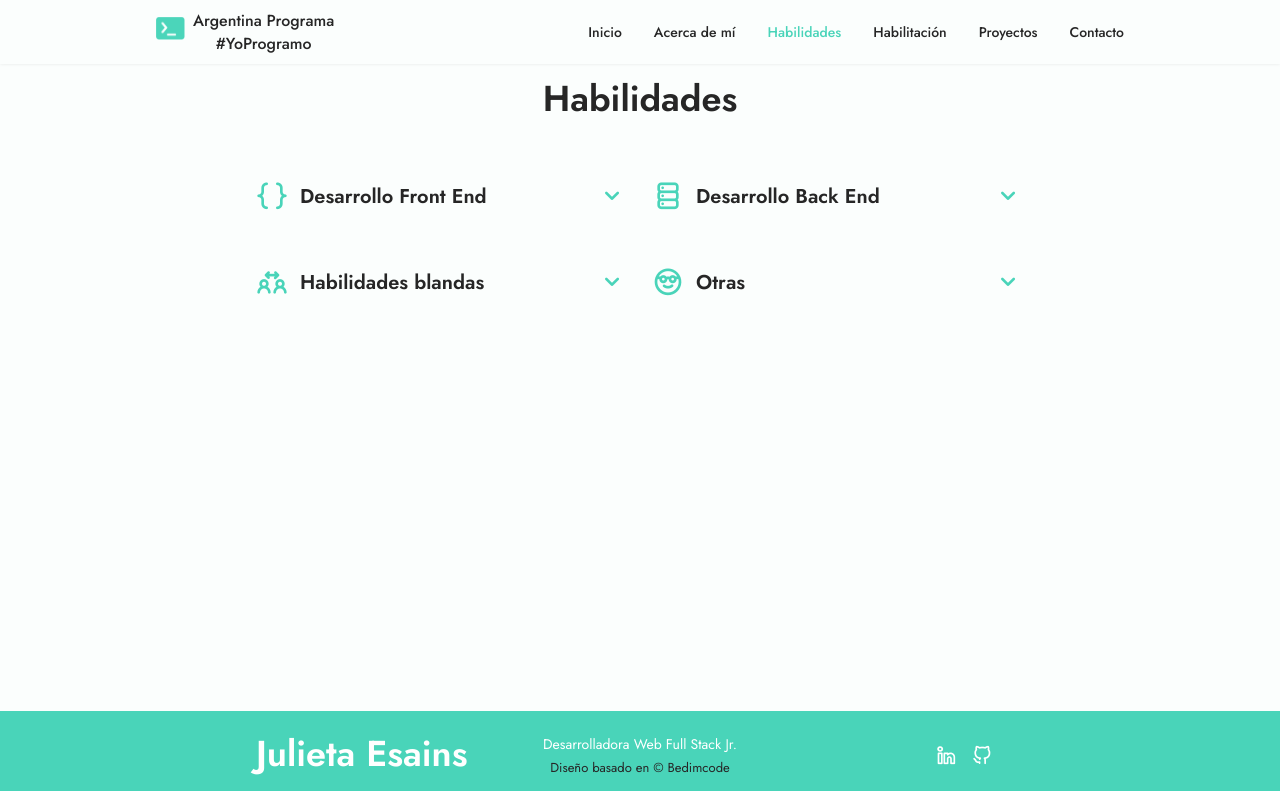
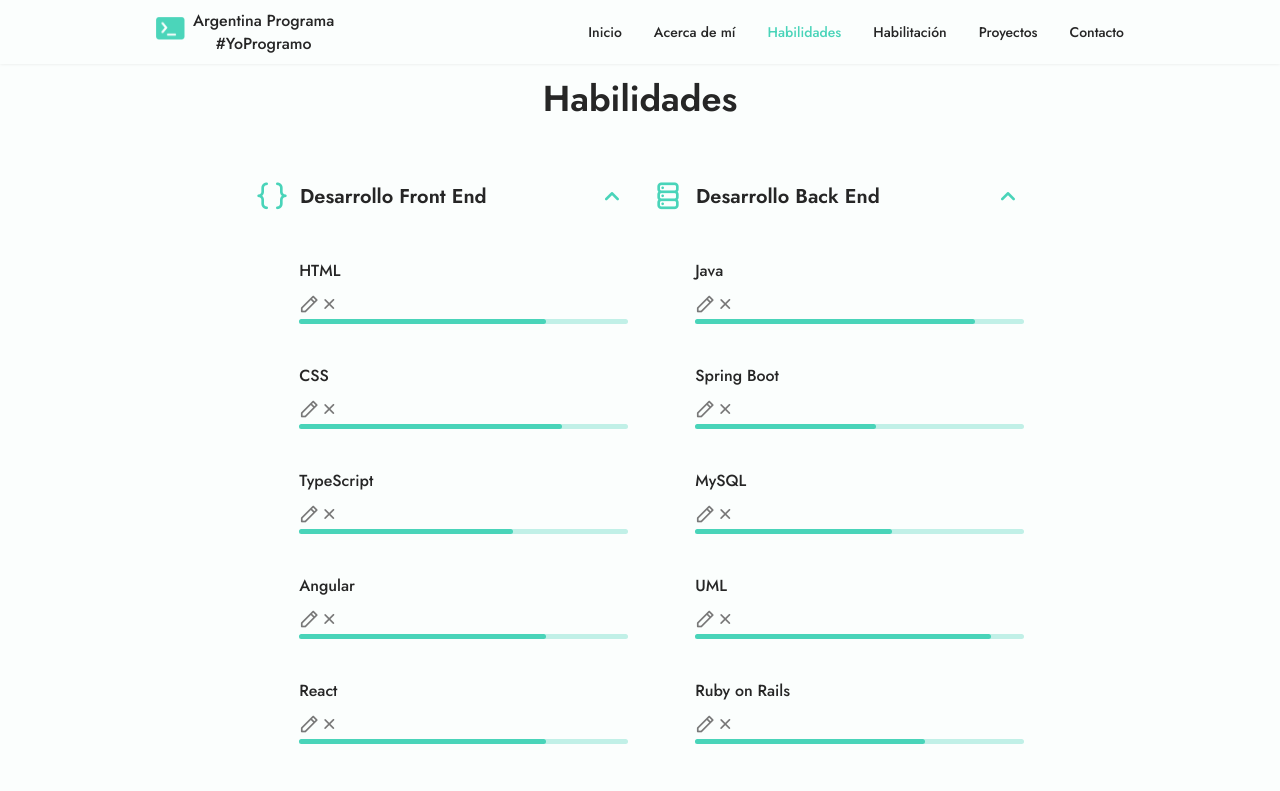
Before and after one commit to JulietaEsains/portfolio_front_end, an Angular app: page /skills in a window 1280 px wide. Shown: the top 791 px of the page. Built offline with nearby package versions, Linux system fonts and the light colour scheme; data requests are answered from the project's data file.

Commit message:
implementación de http delete en las habilidades

```diff
--- a/db.json
+++ b/db.json
@@ -11,45 +11,123 @@
     "cv": "assets/pdf/Curriculum Vitae - Julieta Esains.pdf"
   },
   "skillTabs": [
-        {"title": "Desarrollo Front End", "iconClass": "uil uil-brackets-curly",
+    {
+      "id": 1,
+      "title": "Desarrollo Front End",
+      "iconClass": "uil uil-brackets-curly",
       "skills": [
-                {"id": 1, "name": "HTML", "percentage": 75},
-                {"id": 2, "name": "CSS", "percentage": 80},
-                {"id": 3, "name": "JavaScript", "percentage": 65},
-                {"id": 4, "name": "Angular", "percentage": 75},
-                {"id": 5, "name": "React", "percentage": 75}
+        {
+          "id": 1,
+          "name": "HTML",
+          "percentage": 75
+        },
+        {
+          "id": 2,
+          "name": "CSS",
+          "percentage": 80
+        },
+        {
+          "id": 3,
+          "name": "TypeScript",
+          "percentage": 65
+        },
+        {
+          "id": 4,
+          "name": "Angular",
+          "percentage": 75
+        },
+        {
+          "id": 5,
+          "name": "React",
+          "percentage": 75
+        }
+      ],
+      "open": true
+    },
+    {
+      "id": 2,
+      "title": "Desarrollo Back End",
+      "iconClass": "uil uil-server-alt",
+      "skills": [
+        {
+          "id": 6,
+          "name": "Java",
+          "percentage": 85
+        },
+        {
+          "id": 7,
+          "name": "Spring Boot",
+          "percentage": 55
+        },
+        {
+          "id": 8,
+          "name": "MySQL",
+          "percentage": 60
+        },
+        {
+          "id": 9,
+          "name": "UML",
+          "percentage": 90
+        },
+        {
+          "id": 10,
+          "name": "Ruby on Rails",
+          "percentage": 70
+        }
+      ],
+      "open": true
+    },
+    {
+      "id": 3,
+      "title": "Habilidades blandas",
+      "iconClass": "uil uil-user-arrows",
+      "skills": [
+        {
+          "id": 11,
+          "name": "Trabajo en equipo",
+          "percentage": 60
+        },
+        {
+          "id": 12,
+          "name": "Organización",
+          "percentage": 85
+        },
+        {
+          "id": 13,
+          "name": "Manejo del tiempo",
+          "percentage": 70
+        },
+        {
+          "id": 14,
+          "name": "Resolución de problemas",
+          "percentage": 75
+        }
       ],
       "open": false
     },
-        {"title": "Desarrollo Back End", "iconClass": "uil uil-server-alt",
+    {
+      "id": 4,
+      "title": "Otras",
+      "iconClass": "uil uil-nerd",
       "skills": [
-                {"id": 6, "name": "Java", "percentage": 85},
-                {"id": 7, "name": "Spring Boot", "percentage": 55},
-                {"id": 8, "name": "MySQL", "percentage": 60},
-                {"id": 9, "name": "UML", "percentage": 90},
-                {"id": 10, "name": "Ruby on Rails", "percentage": 70}
-            ],
-            "open": false
+        {
+          "id": 15,
+          "name": "Inglés",
+          "percentage": 80
         },
-        {"title": "Habilidades blandas", "iconClass": "uil uil-user-arrows",
-            "skills": [
-                {"id": 11, "name": "Trabajo en equipo", "percentage": 60},
-                {"id": 12, "name": "Organización", "percentage": 85},
-                {"id": 13, "name": "Manejo del tiempo", "percentage": 70},
-                {"id": 14, "name": "Resolución de problemas", "percentage": 75}
-            ],
-            "open": false
-        },
-        {"title": "Otras", "iconClass": "uil uil-nerd",
-            "skills": [
-                {"id": 15, "name": "Inglés", "percentage": 80},
-                {"id": 16, "name": "Lunacy", "percentage": 55}
+        {
+          "id": 16,
+          "name": "Lunacy",
+          "percentage": 55
+        }
       ],
       "open": false
     }
   ],
   "qualificationTabs": [
-        {"name": "education", "items": [
+    {
+      "name": "education",
+      "items": [
         {
           "id": 1,
           "title": "Departamento de Aplicación Docente",
@@ -90,8 +168,11 @@
           "end": "Dic. 2021",
           "pictureUrl": "/assets/img/headerArgentinaPrograma.png"
         }
-        ]},
-        {"name": "experience", "items": [
+      ]
+    },
+    {
+      "name": "experience",
+      "items": [
         {
           "id": 6,
           "title": "Tutora autónoma",
@@ -100,7 +181,8 @@
           "end": "2021",
           "pictureUrl": ""
         }
-        ]}
+      ]
+    }
   ],
   "projects": [
     {
--- a/src/app/components/home/home.component.html
+++ b/src/app/components/home/home.component.html
@@ -21,7 +21,8 @@
             <div class="home__img">
                 <img
                     [src]="home.bannerSrc"
-                    alt="Julieta Esains Banner" class="home__img-banner"
+                    alt="Julieta Esains Banner"
+                    class="home__img-banner"
                 >
             </div>
 
@@ -30,7 +31,13 @@
                 <h3 class="home__subtitle">{{home.subtitle}}</h3>
                 <p class="home__description">
                     {{home.description}}
+                    <i
+                        class="uil uil-pen edit"
+                        (click)="updateHome()"
+                    >
+                    </i>
                 </p>
+                <!-- TODO: agregar botón que lleve a la parte de contacto -->
             </div>
         </div>
     </div>
--- a/src/app/components/home/home.component.ts
+++ b/src/app/components/home/home.component.ts
@@ -1,5 +1,6 @@
 import { Component, OnInit } from '@angular/core';
 import { Home } from 'src/app/interfaces';
+import { HomeService } from 'src/app/services/home.service';
 import { PortfolioService } from 'src/app/services/portfolio.service';
 
 @Component({
@@ -16,11 +17,15 @@ export class HomeComponent implements OnInit {
   }
 
   constructor(
-    private portfolioService: PortfolioService
+    private portfolioService: PortfolioService,
+    private homeService: HomeService
   ) { }
 
   ngOnInit(): void {
     this.portfolioService.getData('home').subscribe(data => this.home = data)
   }
 
+  updateHome() {
+    this.homeService.updateHome().subscribe(data => this.home = data)
+  }
 }
--- a/src/app/components/skills/skills.component.html
+++ b/src/app/components/skills/skills.component.html
@@ -27,6 +27,18 @@
                 <div class="skills_data">
                     <div class="skills__title">
                         <h3 class="skills__name">{{skill.name}}</h3>
+                        <div class="skills__edit">
+                            <i
+                                class="uil uil-pen edit"
+                                (click)="updateSkill(skillTab, skillTab.skills)"
+                            >
+                            </i>
+                            <i
+                            class="uil uil-times delete delete-skill"
+                            (click)="deleteSkill(skillTab, skill)"
+                            >
+                            </i>
+                        </div>
                     </div>
                     <div class="skills__bar">
                         <span
--- a/src/app/components/skills/skills.component.ts
+++ b/src/app/components/skills/skills.component.ts
@@ -1,6 +1,7 @@
 import { Component, OnInit } from '@angular/core';
-import { SkillTab } from 'src/app/interfaces';
+import { Skill, SkillTab } from 'src/app/interfaces';
 import { PortfolioService } from 'src/app/services/portfolio.service';
+import { SkillsService } from 'src/app/services/skills.service';
 
 @Component({
   selector: 'app-skills',
@@ -11,10 +12,15 @@ export class SkillsComponent implements OnInit {
   skillTabs: SkillTab[] = []
 
   constructor(
-    private portfolioService: PortfolioService
+    private portfolioService: PortfolioService,
+    private skillsService: SkillsService
   ) { }
 
   ngOnInit(): void {
+    this.getSkillsData()
+  }
+
+  getSkillsData() {
     this.portfolioService.getData('skillTabs').subscribe(data => this.skillTabs = data)
   }
 
@@ -22,4 +28,15 @@ export class SkillsComponent implements OnInit {
     skillTab.open = !skillTab.open
   }
 
+  updateSkill(skillTab: SkillTab, newSkills: Skill[]) {
+    this.skillsService.updateSkillTab(skillTab, newSkills).subscribe(data => this.getSkillsData())
+  }
+
+  deleteSkill(skillTab: SkillTab, skill: Skill) {
+    const newSkills = skillTab.skills.filter(s => s.id !== skill.id)
+
+    if (confirm(`¿Está seguro/a de que quiere borrar esta habilidad (${skill.name} - ${skill.percentage}%)?`)) {
+      this.updateSkill(skillTab, newSkills)
+    }
+  }
 }
--- a/src/app/interfaces.ts
+++ b/src/app/interfaces.ts
@@ -18,6 +18,7 @@ export interface Skill {
 }
 
 export interface SkillTab {
+    id?: number,
     title: string,
     iconClass: string,
     skills: Skill[],
--- /dev/null
+++ b/src/app/services/home.service.ts
@@ -0,0 +1,24 @@
+import { HttpClient, HttpHeaders } from '@angular/common/http';
+import { Injectable } from '@angular/core';
+import { Observable } from 'rxjs';
+import { Home } from '../interfaces';
+
+@Injectable({
+  providedIn: 'root'
+})
+export class HomeService {
+  headers = new HttpHeaders().set('Content-Type', 'application/json').set('Accept', 'application/json')
+  httpOptions = {
+    headers: this.headers
+  }
+
+  private apiUrl = 'http://localhost:3000/home'
+
+  constructor(
+    private http: HttpClient
+  ) { }
+
+  updateHome(): Observable<Home> {
+    return this.http.put<Home>(this.apiUrl, this.httpOptions)
+  }
+}
--- a/src/app/services/portfolio.service.ts
+++ b/src/app/services/portfolio.service.ts
@@ -1,4 +1,4 @@
-import { HttpClient, HttpHeaders } from '@angular/common/http';
+import { HttpClient } from '@angular/common/http';
 import { Injectable } from '@angular/core';
 import { Observable } from 'rxjs';
 
@@ -6,11 +6,6 @@ import { Observable } from 'rxjs';
   providedIn: 'root'
 })
 export class PortfolioService {
-  headers = new HttpHeaders().set('Content-Type', 'application/json').set('Accept', 'application/json')
-  httpOptions = {
-    headers: this.headers
-  }
-
   private apiUrl = 'http://localhost:3000'
 
   constructor(
@@ -20,9 +15,4 @@ export class PortfolioService {
   getData(dataType: string): Observable<any> {
     return this.http.get(`${this.apiUrl}/${dataType}`)
   }
-
-  // deleteInstance(dataType: string, id: number): Observable<any> {
-  //   const url: string = `../assets/data/${dataType}.json`
-  //   return this.http.delete(url, this.httpOptions)
-  // }
 }
--- /dev/null
+++ b/src/app/services/skills.service.ts
@@ -0,0 +1,30 @@
+import { HttpClient, HttpHeaders } from '@angular/common/http';
+import { Injectable } from '@angular/core';
+import { Observable } from 'rxjs';
+import { map } from 'rxjs/operators'
+import { Skill, SkillTab } from '../interfaces';
+
+@Injectable({
+  providedIn: 'root'
+})
+export class SkillsService {
+  headers = new HttpHeaders().set('Content-Type', 'application/json').set('Accept', 'application/json')
+  httpOptions = {
+    headers: this.headers
+  }
+
+  private apiUrl = 'http://localhost:3000/skillTabs'
+
+  constructor(
+    private http: HttpClient
+  ) { }
+
+  updateSkillTab(skillTab: SkillTab, newSkills: Skill[]): Observable<SkillTab> {
+    return this.http.put<SkillTab>(`${this.apiUrl}/${skillTab.id}`, {
+      title: skillTab.title,
+      iconClass: skillTab.iconClass,
+      skills: newSkills,
+      open: true
+    })
+  }
+}
```
Also changed, not shown: 2 other files (tests, documents, lock files or other folders). Lines whose indentation alone changed are shown as unchanged.
